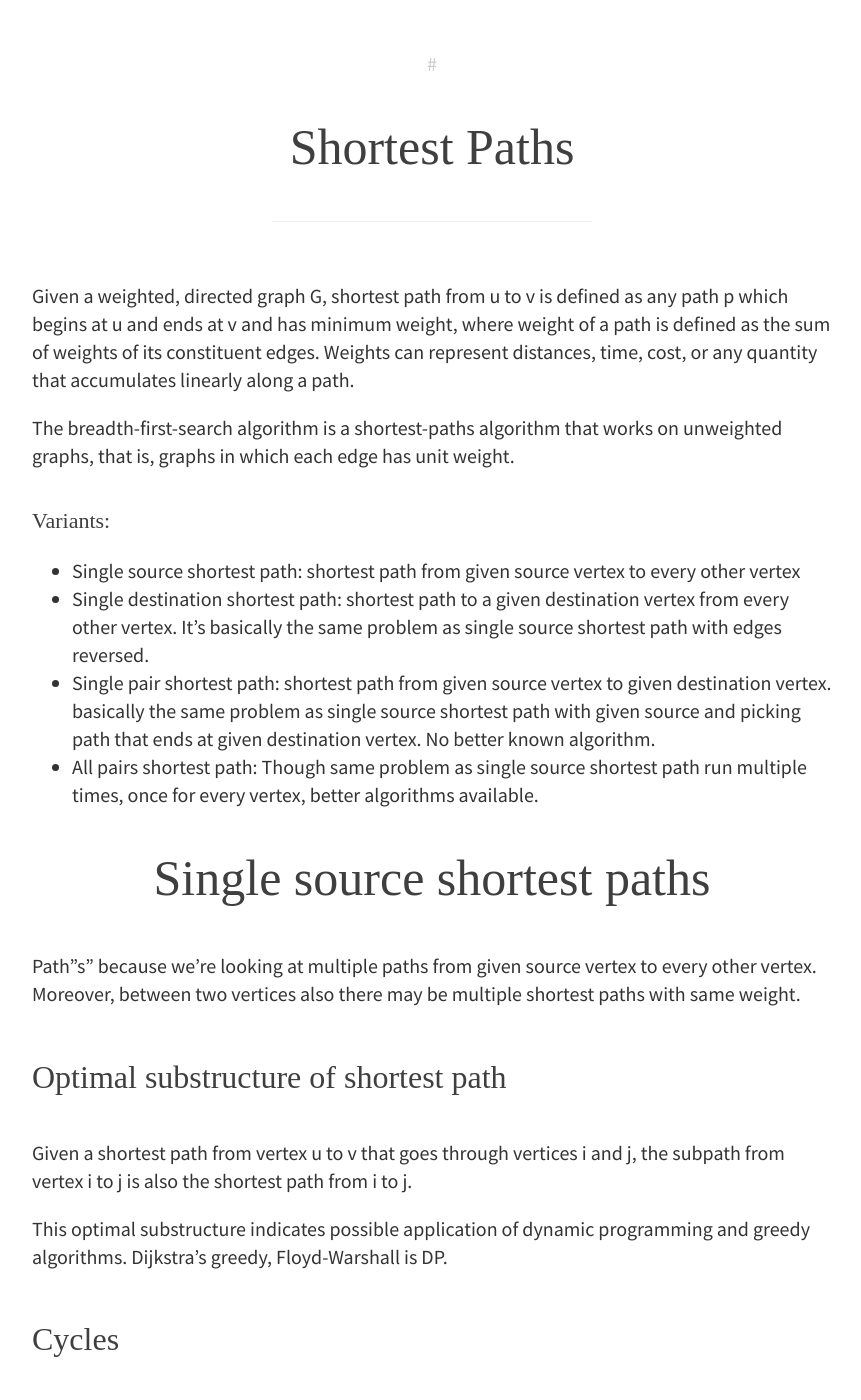
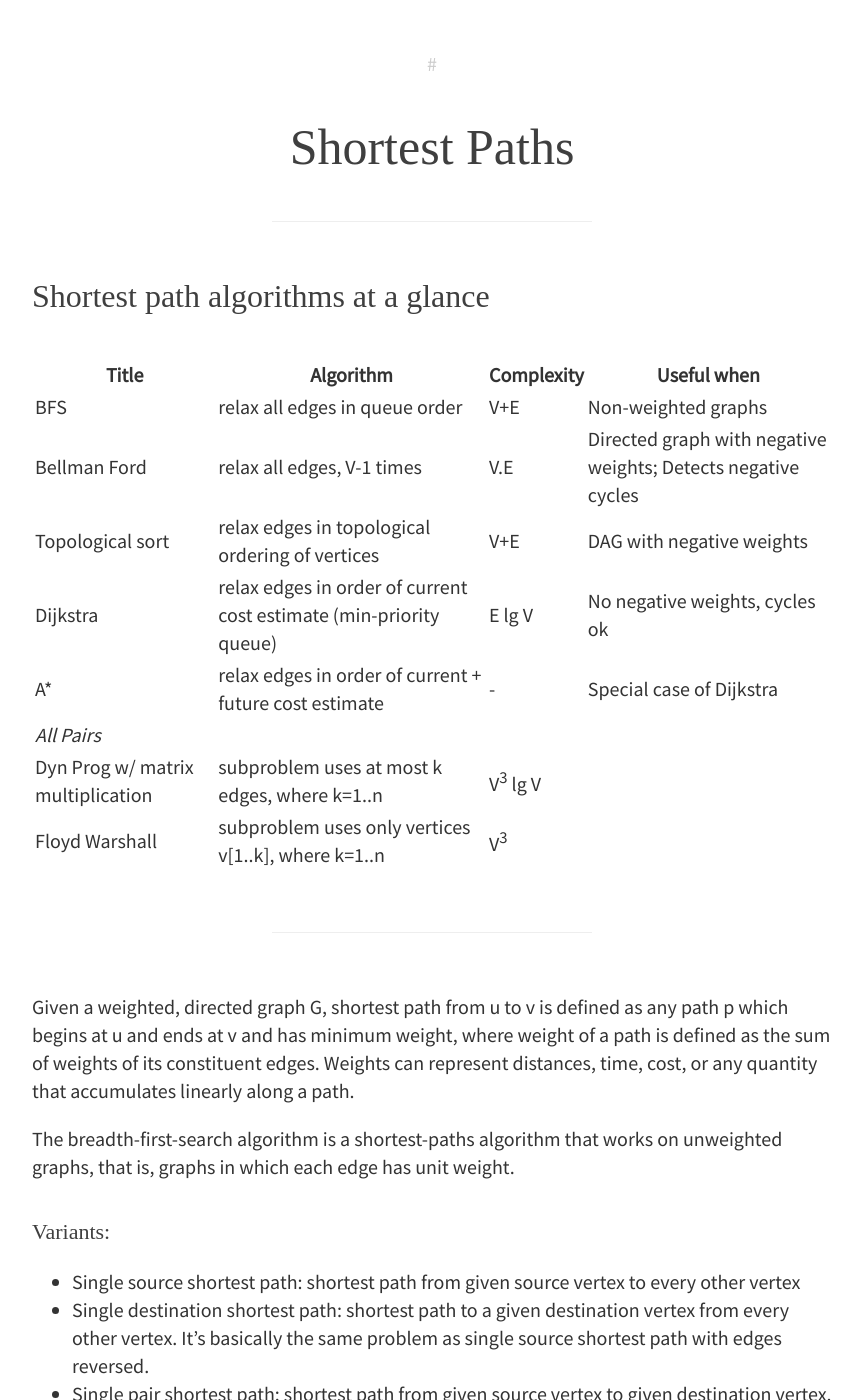
Before and after one commit to rbt91/rbt91.github.io, a Jekyll site: the page built from _posts/2016-10-16-shortest-paths.md, in a window 1280 px wide and 1400 px high. Shown: the whole window, without its empty margins (208-1069 px from the left). Built offline with Jekyll 4.4.1, drawn with Linux system fonts in a browser that asks for light colours; some web fonts are replaced.

Commit message:
Update 2016-10-16-shortest-paths.md

```diff
--- a/_posts/2016-10-16-shortest-paths.md
+++ b/_posts/2016-10-16-shortest-paths.md
@@ -3,6 +3,21 @@ layout: post
 title:  "Shortest Paths"
 date:   2016-10-16 12:17:39
 categories:
+---
+
+## Shortest path algorithms at a glance
+
+| Title | Algorithm | Complexity | Useful when |
+| --- | --- | --- | --- |
+| BFS | relax all edges in queue order | V+E | Non-weighted graphs |
+| Bellman Ford | relax all edges, V-1 times | V.E | Directed graph with negative weights; Detects negative cycles |
+| Topological sort | relax edges in topological ordering of vertices | V+E | DAG with negative weights |
+| Dijkstra | relax edges in order of current cost estimate (min-priority queue) | E lg V | No negative weights, cycles ok |
+| A\* | relax edges in order of current + future cost estimate | - | Special case of Dijkstra |
+| *All Pairs* | | | |
+| Dyn Prog w/ matrix multiplication | subproblem uses at most k edges, where k=1..n | V<sup>3</sup> lg V | |
+| Floyd Warshall | subproblem uses only vertices v[1..k], where k=1..n | V<sup>3</sup> | |
+
 ---
 
 Given a weighted, directed graph G, shortest path from u to v is defined as any path p which begins at u and ends at v and has minimum weight, where weight of a path is defined as the sum of weights of its constituent edges. Weights can represent distances, time, cost, or any quantity that accumulates linearly along a path.
```
